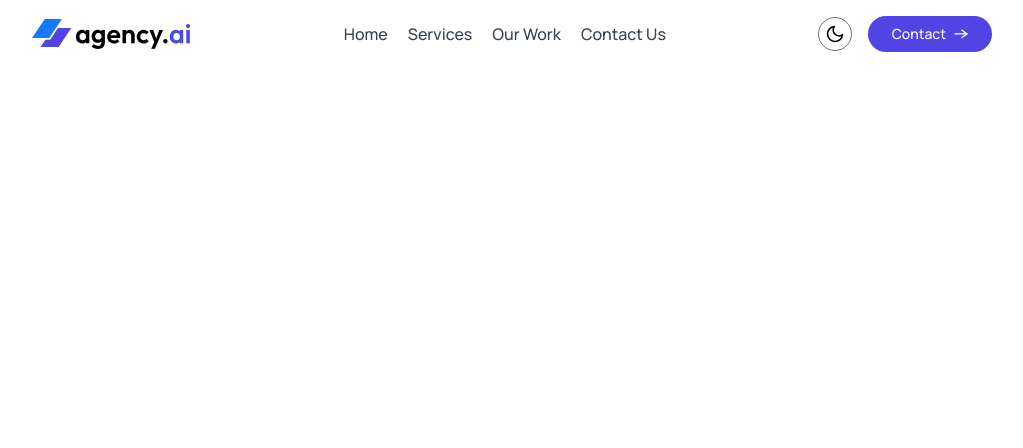
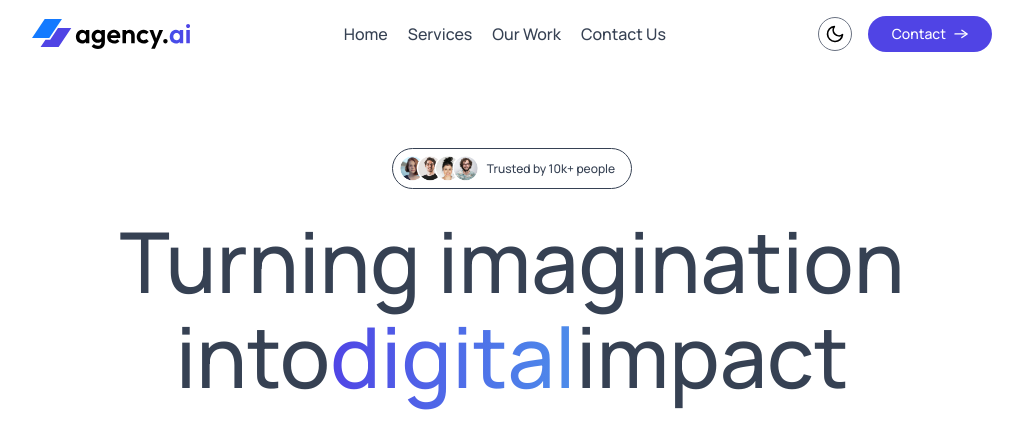
Before and after one commit to abhishek-devop01/agency-app, a React (Vite) app: page / in a window 1280 px wide. Shown: the top 448 px of the page, without its empty margins (128-1151 px from the left). Built offline with nearby package versions, Linux system fonts and the light colour scheme.

Commit message:
hero section

```diff
--- a/src/App.jsx
+++ b/src/App.jsx
@@ -1,11 +1,13 @@
 import React, { useState } from 'react'
 import Navbar from './components/Navbar'
+import Hero from './components/Hero'
 
 const App = () => {
   const [theme, setTheme] = useState(localStorage.getItem('theme') ? localStorage.getItem('theme'): 'light')
   return (
     <div className='dark:bg-black relative'>
       <Navbar theme={theme} setTheme={setTheme} />
+      <Hero />
     </div>
   )
 }
--- /dev/null
+++ b/src/components/Hero.jsx
@@ -0,0 +1,29 @@
+import React from "react";
+import assets from "../assets/assets";
+
+const Hero = () => {
+  return (
+    <div
+      id="hero"
+      className="flex flex-col items-center gap-6 py-20 px-4 sm:px-12
+    lg:px-24 xl:px-40 text-center w-full overflow-hidden text-gray-700 dark:text-white"
+    >
+      <div
+        className="inline-flex items-center gap-2 border border-gyar-300 p-1.5
+     pr-4 rounded-full"
+      >
+        <img className="w-20" src={assets.group_profile} alt="" />
+        <p className="text-xs font-medium">Trusted by 10k+ people</p>
+      </div>
+      <h1 className="text-4xl sm:text-5xl md:text-6xl xl:text-[84px] font-medium xl:leading-[95px] max-w-5xl">
+        Turning imagination into
+        <span className="bg-gradient-to-r from-[#5044E5] to-[#4d8cea] bg-clip-text text-transparent">
+           digital
+        </span>
+        impact
+      </h1>
+    </div>
+  );
+};
+
+export default Hero;
```
